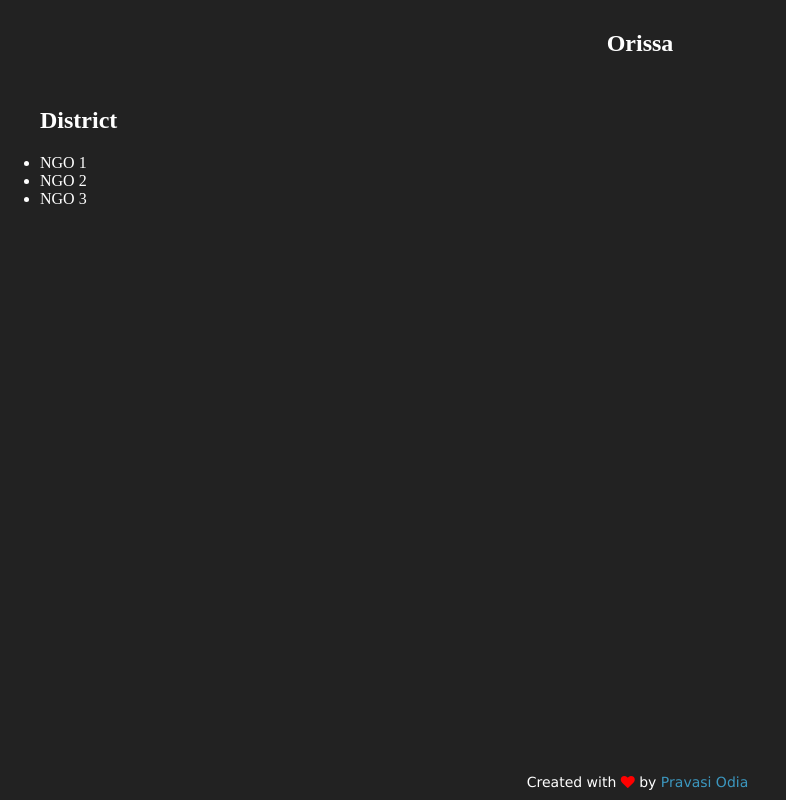
After one commit to PPriyadarsini/PRAVASI-ODIA-PROJECT, a PHP site: page /orissa.html in a window 1280 px wide. The commit adds this page. Shown: the whole page, without its empty margins (0-786 px from the left). Run offline with PHP 8.4, Linux system fonts and the light colour scheme.

Commit message:
Add files via upload

```diff
--- /dev/null
+++ b/orissa.html
@@ -0,0 +1,31 @@
+<!DOCTYPE html>
+<html lang="en" >
+<head>
+    <meta charset="UTF-8">
+    <title>Gallery</title>
+    <link rel="stylesheet" href="orrisa.css">
+
+</head>
+<body>
+<header class="heading"><h2>Orissa</h2></header>
+
+<ul>
+    <h2>District</h2>
+    <li>NGO 1</li>
+    <li>NGO 2</li>
+    <li>NGO 3</li>
+</ul>
+
+
+<!-- Footer -->
+<link href="https://stackpath.bootstrapcdn.com/font-awesome/4.7.0/css/font-awesome.min.css" rel="stylesheet" integrity="sha384-wvfXpqpZZVQGK6TAh5PVlGOfQNHSoD2xbE+QkPxCAFlNEevoEH3Sl0sibVcOQVnN" crossorigin="anonymous">
+<div class="footer">
+    <p>
+        Created with <i class="fa fa-heart"></i> by
+        <a target="_blank" href="index.html">Pravasi Odia</a>
+
+    </p>
+</div>
+
+</body>
+</html>
--- /dev/null
+++ b/orrisa.css
@@ -0,0 +1,42 @@
+body{
+    margin: 0;
+    background-color: #222;
+}
+
+header{
+    text-align: center;
+    color:white;
+    padding: 10px;
+}
+
+ul {
+    color: white;
+}
+
+/* Footer */
+
+.footer{
+    background-color: #222;
+    color: #fff;
+    font-size: 14px;
+    bottom: 0;
+    position: fixed;
+    left: 0;
+    right: 0;
+    text-align: center;
+    z-index: 999;
+}
+.footer p {
+    margin: 10px 0;
+    font-family: 'Raleway', 'Lucida Sans Regular', 'Lucida  Grande', 'Lucida Sans Unicode', Geneva, Verdana, sans-serif;
+}
+.footer .fa-heart{
+    color: red;
+}
+
+
+.footer a {
+    color: #3c97bf;
+    text-decoration: none;
+    margin-right:5px;
+}
```
Also changed, not shown: index.html (+17 -8 lines), style2.css (+19 -5 lines).
